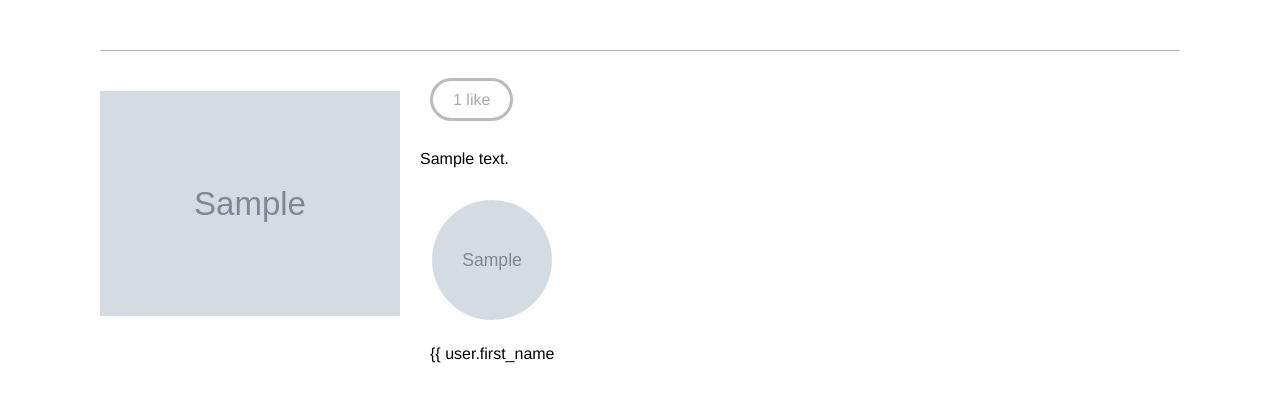
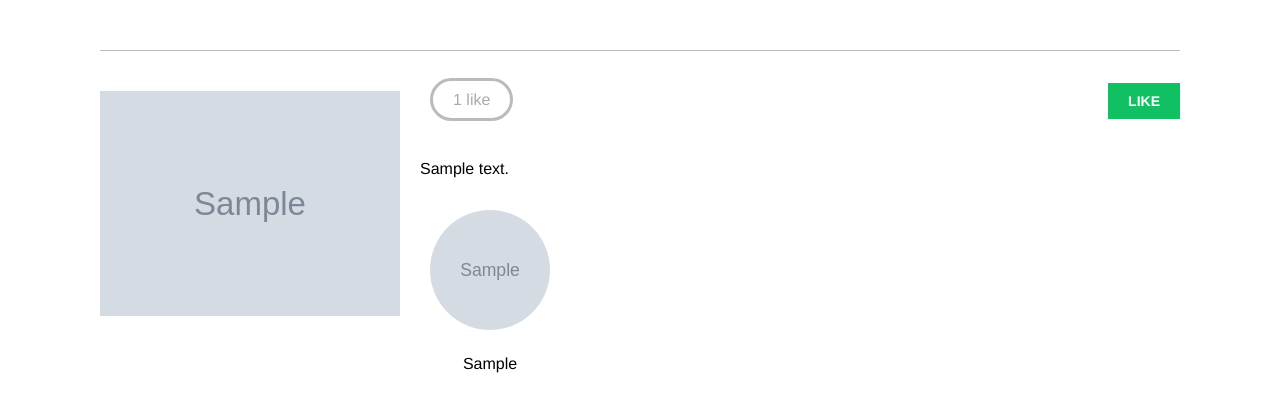
Before and after one commit to juliogazoli/livro-django4-social-website, a Django app: a page that uses bookmarks/account/templates/base.html in a window 1280 px wide. Shown: the part 47-459 px from the top of the page. Run offline with Django 4.2, Linux system fonts and the light colour scheme; tables that the repository leaves empty hold one stand-in row (values such as "Sample post"); grey boxes marked "Sample" are stand-in pictures; some libraries are stand-ins or nearby versions; some web fonts are replaced.

Commit message:
asynchronous actions with JavaScript

```diff
--- a/bookmarks/account/templates/base.html
+++ b/bookmarks/account/templates/base.html
@@ -44,5 +44,14 @@
         {% block content %}
         {% endblock content %}
     </div>
+    <script src="//cdn.jsdelivr.net/npm/js-cookie@3.0.5/dist/js.cookie.min.js"></script>
+    <script>
+        const csrftoken = Cookies.get('csrftoken');
+        document.addEventListener('DOMContentLoaded', (event) => {
+            // DOM Loaded
+            {% block domready %}
+            {% endblock domready %}
+        })
+    </script>
 </body>
 </html>
--- a/bookmarks/images/templates/images/image/detail.html
+++ b/bookmarks/images/templates/images/image/detail.html
@@ -1,4 +1,6 @@
 {% extends 'base.html' %}
+
+{% block title %}{{ image.title }}{% endblock title %}
 
 {% block content %}
     <h1>{{ image.tile }}</h1>
@@ -6,12 +8,20 @@
     <a href="{{ image.image.url }}">
         <img src="{% thumbnail image.image 300x0 %}" class="image-detail">
     </a>
-    {% with total_likes=image.users_like.count %}
+    {% with total_likes=image.users_like.count users_like=image.users_like.all %}
         <div class="image-info">
             <div>
                 <span class="count">
-                    {{ total_likes }} like{{ total_likes|pluralize }}
+                    <span class="total">{{ total_likes }}</span>
+                    like{{ total_likes|pluralize }}
                 </span>
+                <a href="#" data-id="{{ image.id }}" data-action="{% if request.user in users_like %}un{% endif %}like" class="like button">
+                    {% if request.user not in users_like %}
+                        Like
+                    {% else %}
+                        Unlike
+                    {% endif %}
+                </a>
             </div>
             {{ image.description|linebreaks }}
         </div>
@@ -21,7 +31,7 @@
                     {% if user.profile.photo %}
                         <img src="{{ user.profile.photo.url }}">
                     {% endif %}
-                    <p>{{ user.first_name </p>
+                    <p>{{ user.first_name }}</p>
                 </div>
             {% empty %}
                 Nobody likes this image yet.
@@ -29,3 +39,41 @@
         </div>
     {% endwith %}
 {% endblock content %}
+
+{% block domready %}
+    const url = '{% url "images:like" %}';
+    var options = {
+        method: 'POST',
+        headers: { 'X-CSRFToken': csrftoken },
+        mode: 'same-origin'
+    }
+
+    document.querySelector('a.like').addEventListener('click', function (e) {
+        e.preventDefault();
+        var likeButton = this;
+
+        // add request body
+        var formData = new FormData();
+        formData.append('id', likeButton.dataset.id);
+        formData.append('action', likeButton.dataset.action);
+        options['body'] = formData;
+
+        // send HTTP request
+        fetch(url, options).then(response => response.json()).then(data => {
+            if (data['status'] === 'ok') {
+
+                var previousAction = likeButton.dataset.action;
+
+                // toggle button text and data-action
+                var action = previousAction === 'like' ? 'unlike' : 'like';
+                likeButton.dataset.action = action;
+                likeButton.innerHTML = action;
+
+                // update like count
+                var likeCount = document.querySelector('span.count .total');
+                var totalLikes = parseInt(likeCount.innerHTML);
+                likeCount.innerHTML = previousAction === 'like' ? totalLikes + 1 : totalLikes - 1;
+            }
+        })
+    });
+{% endblock domready %}
--- a/bookmarks/images/urls.py
+++ b/bookmarks/images/urls.py
@@ -6,4 +6,5 @@ app_name = 'images'
 urlpatterns = [
     path('create/', views.image_create, name='create'),
     path('detail/<int:id>/<slug:slug>/', views.image_detail, name='detail'),
+    path('like/', views.image_like, name='like'),
 ]
--- a/bookmarks/images/views.py
+++ b/bookmarks/images/views.py
@@ -1,6 +1,8 @@
 from django.shortcuts import render, redirect, get_object_or_404
 from django.contrib.auth.decorators import login_required
 from django.contrib import messages
+from django.http import JsonResponse
+from django.views.decorators.http import require_POST
 from .forms import ImageCreateForm
 from .models import Image
 
@@ -29,3 +31,21 @@ def image_create(request):
 def image_detail(request, id, slug):
     image = get_object_or_404(Image, id=id, slug=slug)
     return render(request, 'images/image/detail.html', {'section': 'images', 'image': image})
+
+
+@login_required
+@require_POST
+def image_like(request):
+    image_id = request.POST.get('id')
+    action = request.POST.get('action')
+    if image_id and action:
+        try:
+            image = Image.objects.get(id=image_id)
+            if action == 'like':
+                image.users_like.add(request.user)
+            else:
+                image.users_like.remove(request.user)
+            return JsonResponse({'status': 'ok'})
+        except Image.DoesNotExist:
+            pass
+    return JsonResponse({'status': 'error'})
```
